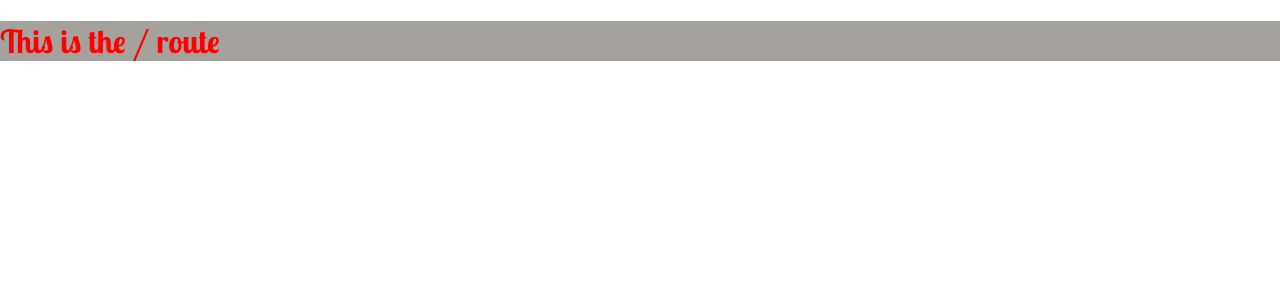
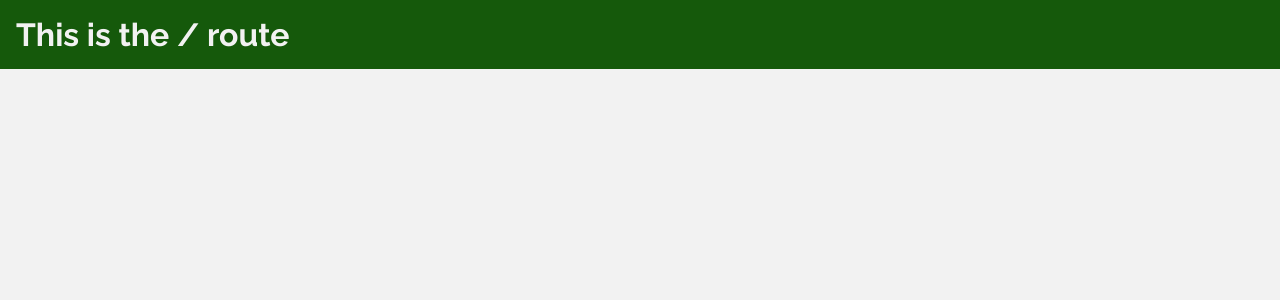
Before and after one commit to Hack-Weekly/emerald-chameleon-chat, a Next.js app in the folder client/: page / in a window 1280 px wide. Shown: the top 300 px of the page. Built offline with nearby package versions, Linux system fonts and the light colour scheme.

Commit message:
start styling home page

```diff
--- a/client/app/PageOneExample/page.tsx
+++ b/client/app/PageOneExample/page.tsx
@@ -3,7 +3,7 @@ const PageOneExample = () => {
     "This is a server rendered page, because it doesn't have 'use client' this file"
   return (
     <div>
-      <h1>This is the /PageOneExample route</h1>
+      <h1 className="h1">This is the /PageOneExample route</h1>
       <h1>{h1Text}</h1>
     </div>
   )
--- a/client/app/layout.tsx
+++ b/client/app/layout.tsx
@@ -16,9 +16,9 @@ export default async function RootLayout({ children }: Props) {
         <meta name="description" content="Go-Events" />
         <link rel="icon" type="image/x-icon" href="/icons/favicon.ico" />
       </head>
-      <body style={{ margin: 0 }}>
+      <body>
         <main>
-          <div style={{ backgroundColor: 'rgba(30,20,10,0.4)' }}>{children}</div>
+          <div>{children}</div>
         </main>
       </body>
     </html>
--- a/client/app/page.tsx
+++ b/client/app/page.tsx
@@ -2,8 +2,8 @@ import styles from '@styles/App.module.scss'
 
 export default function Index() {
   return (
-    <div className={styles.test}>
-      <h1>This is the / route</h1>
+    <div className={styles.header}>
+      <h1 className={styles.h1}> This is the / route</h1>
     </div>
   )
 }
--- a/client/styles/App.module.scss
+++ b/client/styles/App.module.scss
@@ -0,0 +1,10 @@
+@use "variables.module.scss" as variables;
+
+.header {
+    background-color: variables.$primary-dark;
+}
+
+.h1 {
+    color: variables.$neutral-100;
+    padding: 1rem;
+}
--- a/client/styles/globals.scss
+++ b/client/styles/globals.scss
@@ -1,12 +1,15 @@
-@import url('https://fonts.googleapis.com/css2?family=Lobster+Two:ital,wght@0,400;0,700;1,400;1,700&display=swap');
+@use "variables.module.scss" as variables;
 
-:root {
-  --red: rgba(255,0,0,1)
+* {
+  margin: 0;
+  padding: 0;
+  box-sizing: border-box;
 }
 
 body {
-  font-family: 'Lobster Two', cursive;
+  font-family: variables.$base-font-family;
   font-weight: 400;
-  font-size: 16px;
-  color: var(--red);
+  font-size: variables.$base-font-size;
+  background-color: variables.$neutral-100;
+  color: variables.$primary-dark;
 }
--- a/client/styles/variables.module.scss
+++ b/client/styles/variables.module.scss
@@ -4,8 +4,10 @@
 $primary-light: #2DBF17;
 $primary-dark: #15590B;
 $secondary: #F23A29;
-$neutral-light: #F2F2F2;
-$neutral-dark: #0D0D0D;
+$neutral-100: #F2F2F2;
+$neutral-200: #DFE2DF;
+$neutral-700: #494949;
+$neutral-900: #0D0D0D;
 
 // font-sizes
 $base-font-size: 1rem;
```
